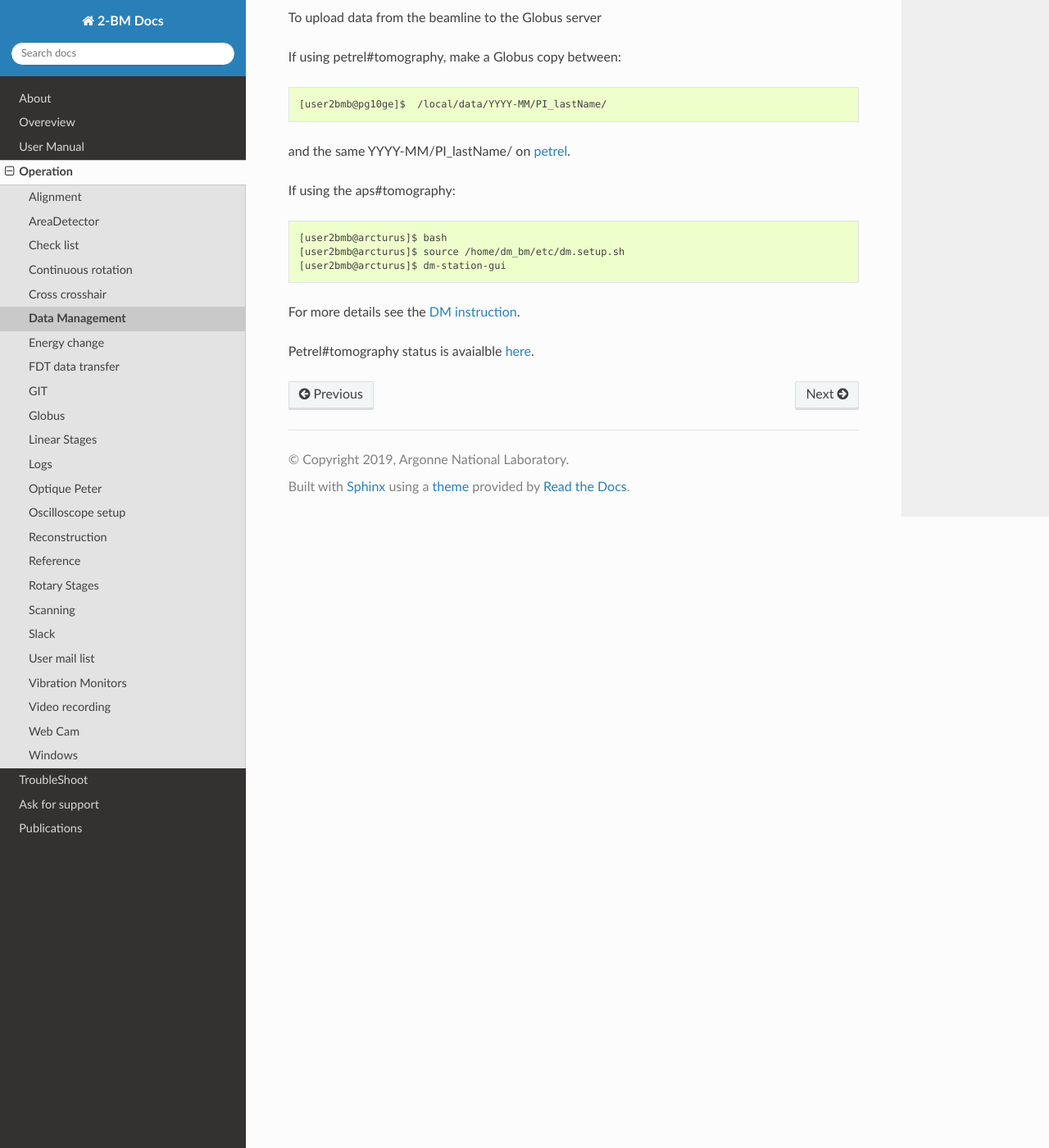
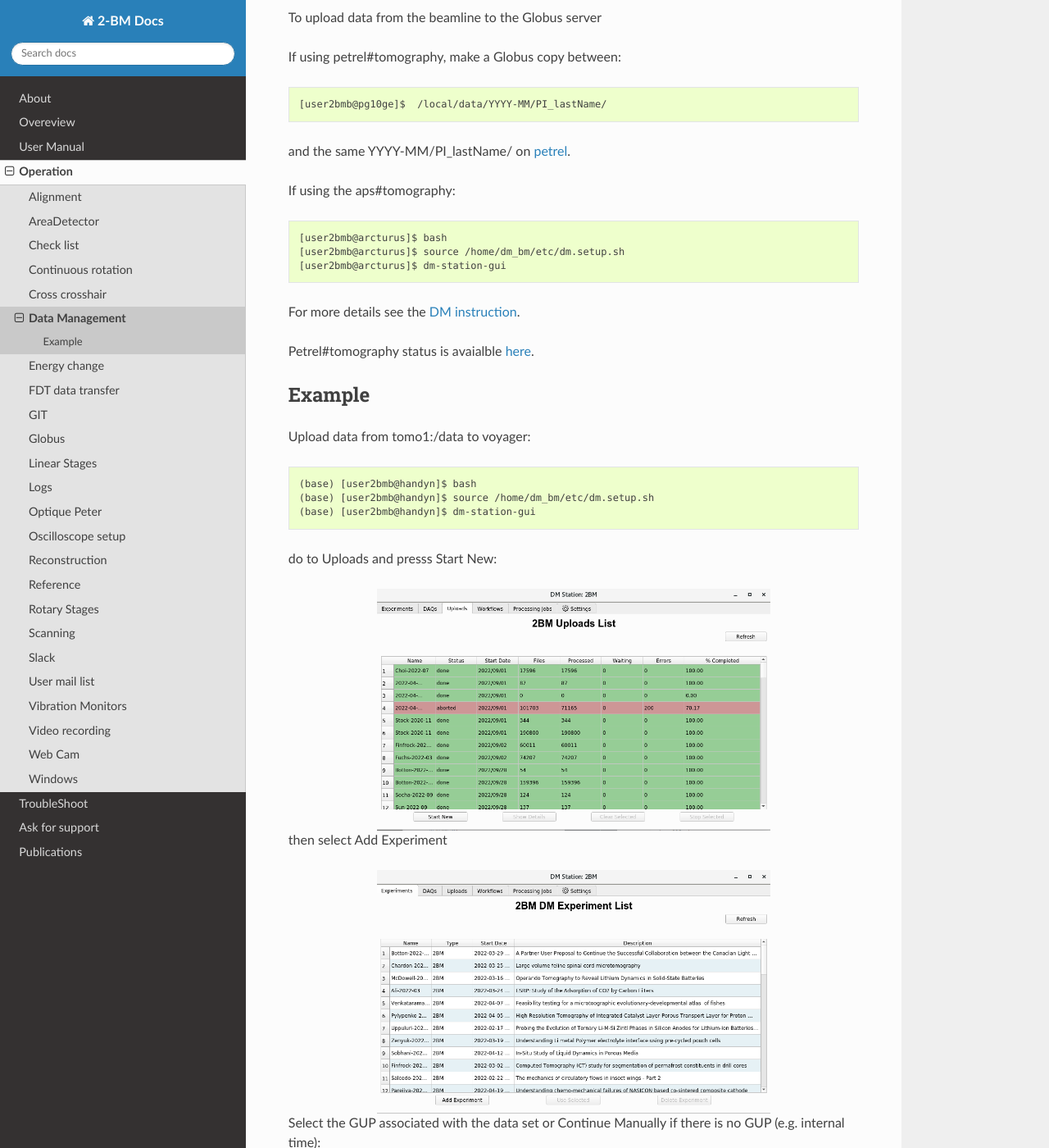
Before and after one commit to xray-imaging/2bm-docs, a Sphinx documentation site: the page built from docs/source/ops/item_004.rst, in a window 1280 px wide and 1400 px high, scrolled down 1087 px. Shown: the whole window at 82% size. Built offline with Sphinx 7.4.7 and the Read the Docs theme 2.0.0, drawn with Linux system fonts in a browser that asks for light colours; the version number could not be read and is left out; some of the changed text lies outside the part shown.

Commit message:
added instruction on how to use dm

```diff
--- a/docs/source/ops/item_004.rst
+++ b/docs/source/ops/item_004.rst
@@ -52,3 +52,40 @@ If using the aps#tomography::
 For more details see the `DM instruction <https://confluence.aps.anl.gov/display/DMGT/2-BM+Deployment>`_.
 
 Petrel#tomography status is avaialble `here <https://virtualhelpdesk.cels.anl.gov/blog/>`_.
+
+
+Example
+-------
+
+Upload data from tomo1:/data to voyager::
+
+    (base) [user2bmb@handyn]$ bash
+    (base) [user2bmb@handyn]$ source /home/dm_bm/etc/dm.setup.sh
+    (base) [user2bmb@handyn]$ dm-station-gui
+
+do to Uploads and presss Start New:
+
+.. image:: ../img/dm_01.png
+   :width: 480px
+   :align: center
+   :alt: dm
+
+then select Add Experiment
+
+.. image:: ../img/dm_02.png
+   :width: 480px
+   :align: center
+   :alt: dm
+
+
+Select the GUP associated with the data set or Continue Manually if there is no GUP (e.g. internal time):
+
+
+.. image:: ../img/dm_04.png
+   :width: 480px
+   :align: center
+   :alt: dm
+
+
+then enter in the Data Directory or single file path the location of the user data on tomo1 as /data/ ...; adjust
+the Name and Storage Root Path, then press start upload.
```
Also changed, not shown: docs/source/img/dm_01.png (added), docs/source/img/dm_02.png (added), docs/source/img/dm_03.png (added), docs/source/img/dm_04.png (added).
